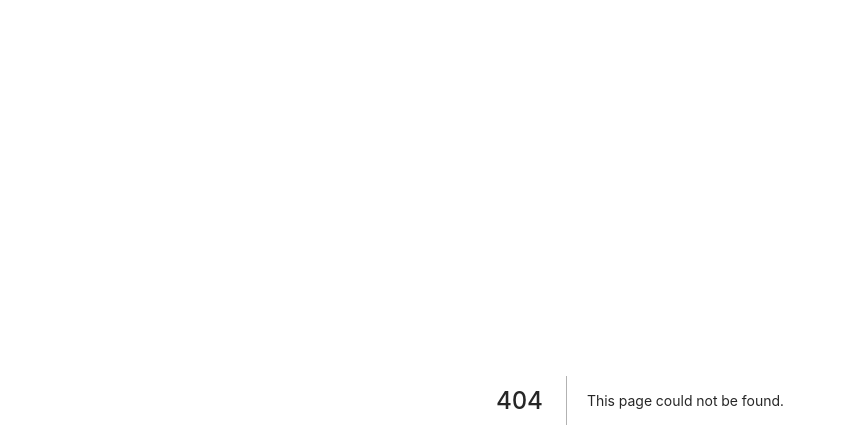
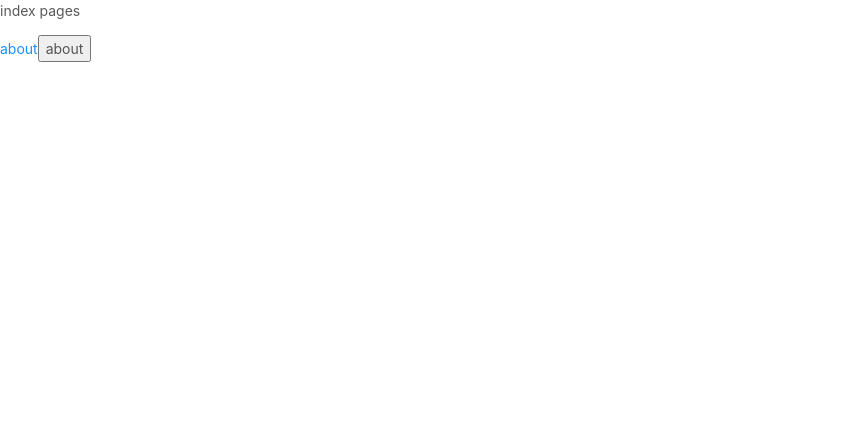
Before and after one commit to hans-hk/react-ts-redux-observable-antd-next, a Next.js app: page / in a window 1280 px wide. Before the commit this address had no page. Shown: the top 448 px of the page, without its empty margins (0-846 px from the left). Built offline with nearby package versions, Linux system fonts and the light colour scheme.

Commit message:
feat: next 예제 추가, Provider 이동, default-theme.less 적용

```diff
--- /dev/null
+++ b/assets/default-theme.less
@@ -0,0 +1,13 @@
+@primary-color: #1890ff; // primary color for all components
+@link-color: #1890ff; // link color
+@success-color: #52c41a; // success state color
+@warning-color: #faad14; // warning state color
+@error-color: #f5222d; // error state color
+@font-size-base: 14px; // major text font size
+@heading-color: rgba(0, 0, 0, .85); // heading text color
+@text-color: rgba(0, 0, 0, .65); // major text color
+@text-color-secondary: rgba(0, 0, 0, .45); // secondary text color
+@disabled-color: rgba(0, 0, 0, .25); // disable state color
+@border-radius-base: 4px; // major border radius
+@border-color-base: #d9d9d9; // major border color
+@box-shadow-base: 0 2px 8px rgba(0, 0, 0, .15); // major shadow for layers
--- /dev/null
+++ b/src/pages/_document.tsx
@@ -0,0 +1,18 @@
+import Document, {Head, Main, NextScript} from 'next/document';
+import React from 'react';
+
+export default class MyDocument extends Document {
+  render() {
+    return (
+      <html>
+        <Head>
+          <meta name="viewport" content="width=device-width, initial-scale=1.0" />
+        </Head>
+        <body>
+          <Main />
+          <NextScript />
+        </body>
+      </html>
+    );
+  }
+}
--- /dev/null
+++ b/src/pages/index.tsx
@@ -0,0 +1,24 @@
+import Link from 'next/link';
+import React from 'react';
+import {HansbarProvider} from '../libs/hansbar/HansbarContext';
+
+type indexProps = {};
+
+function index() {
+  return (
+    <div>
+      <p>index pages</p>
+      <Link href="/about">
+        <a>about</a>
+      </Link>
+
+      <Link href="/about">
+        <button>about</button>
+      </Link>
+    </div>
+  );
+}
+
+index.defaultProps = {};
+
+export default index;
```
Also changed, not shown: src/pages/about.tsx (added, +23 -0 lines).
